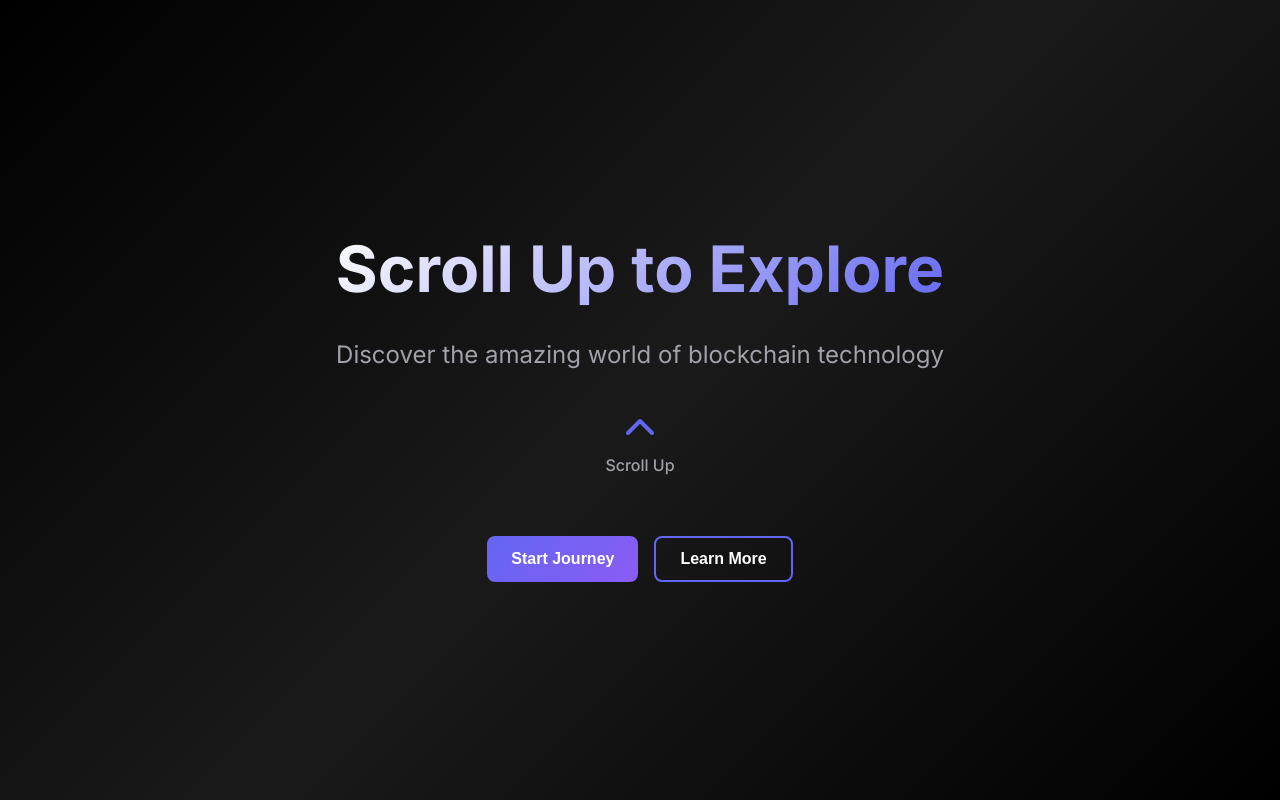
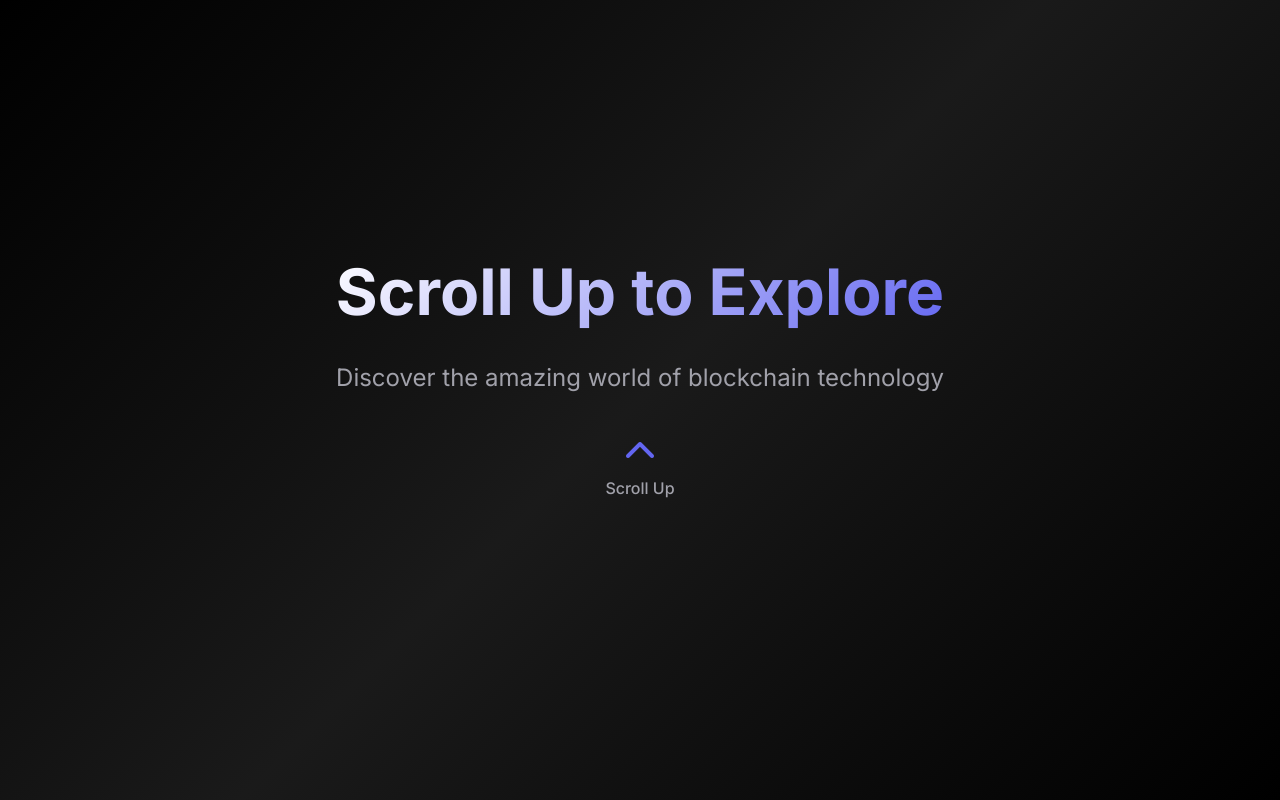
Before and after one commit to noleforte/top, a plain HTML site: page index.html in a window 1280 px wide. Shown: the part 4677-5477 px from the top of the page. Drawn offline with Linux system fonts and the light colour scheme.

Commit message:
Remove banner buttons from the index.html file to streamline the user interface

```diff
--- a/index.html
+++ b/index.html
@@ -177,10 +177,7 @@
                     <i class="fas fa-chevron-up"></i>
                     <span>Scroll Up</span>
                 </div>
-                <div class="banner-buttons">
-                    <button class="btn btn-primary">Start Journey</button>
-                    <button class="btn btn-secondary">Learn More</button>
-                </div>
+
             </div>
         </div>
     </section>
```
